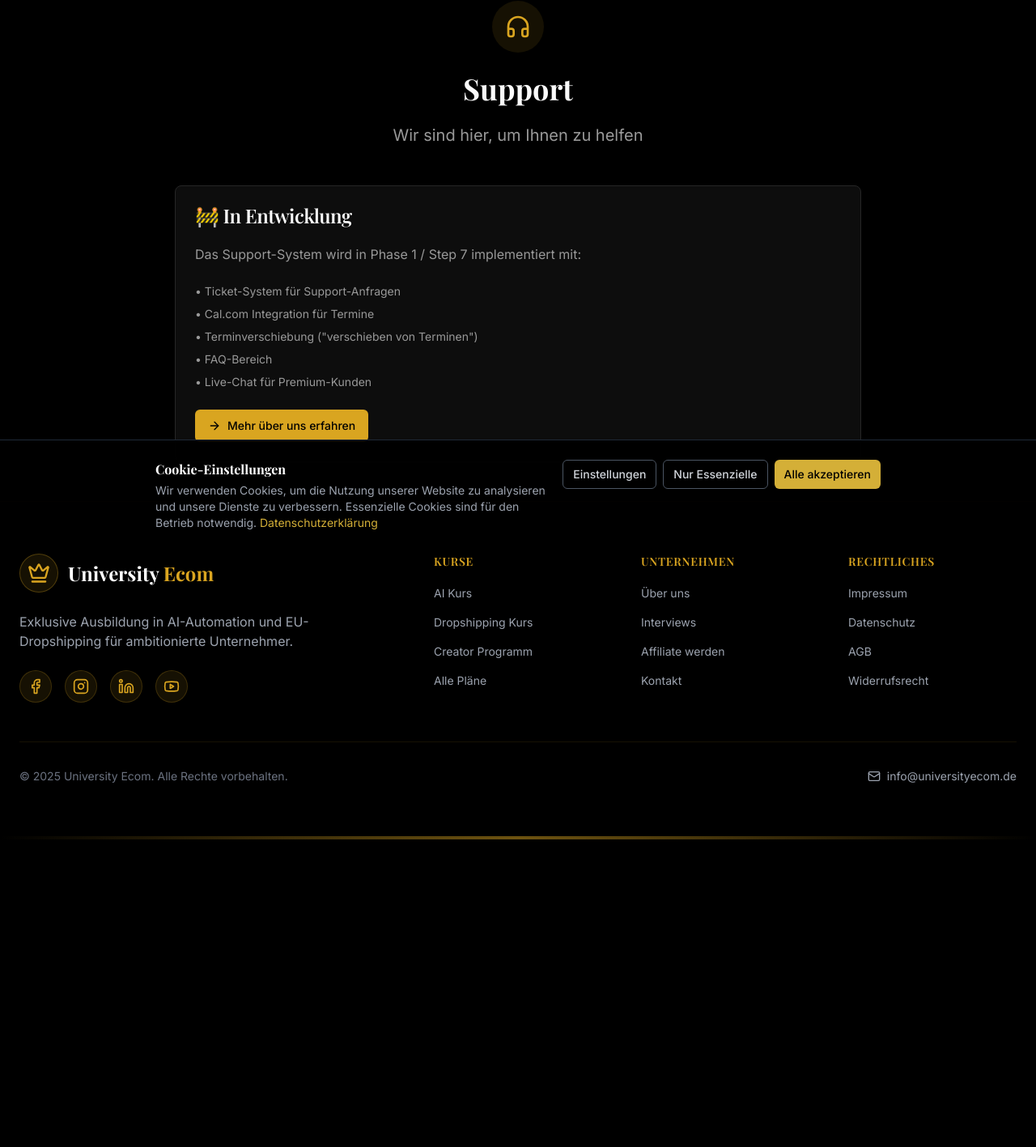
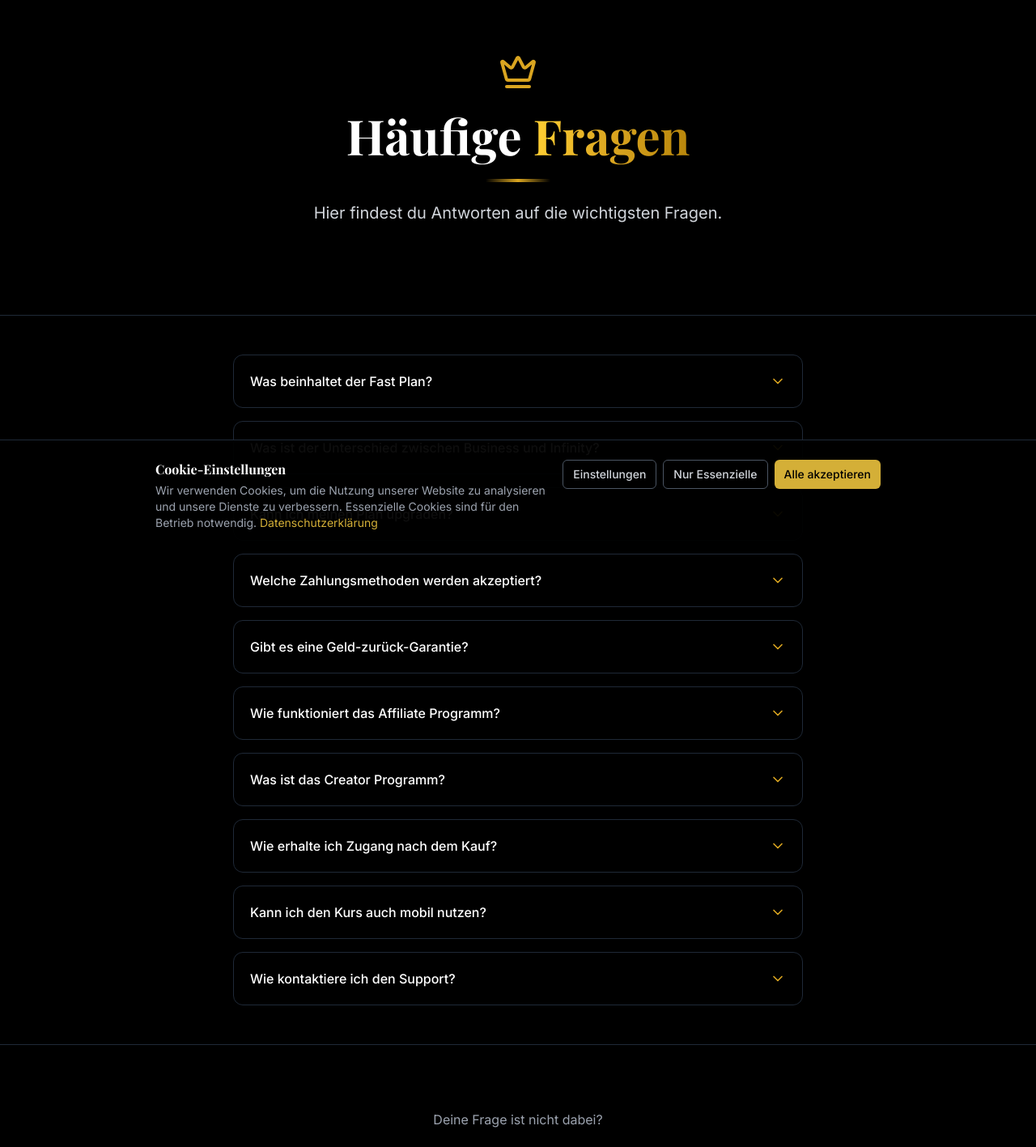
Before and after one commit to hypexcloud/university-ecom, a Next.js app: page /support in a window 1280 px wide. Shown: the part 120-1537 px from the top of the page at 81% size. Before the commit the page ends 1157 px from the top, so only its background shows below. Built offline with nearby package versions, Linux system fonts and the light colour scheme; no server answers; a web font is replaced by a local one.

Commit message:
fix: /support is now FAQ page, /contact links to FAQ not support — tickets only for members

```diff
--- a/src/app/(marketing)/contact/page.tsx
+++ b/src/app/(marketing)/contact/page.tsx
@@ -76,8 +76,8 @@
             </Link>
 
             <Link href="/support" className="block border border-prestige-gray-800 rounded-xl p-6 hover:border-prestige-gold-500/50 transition-colors">
-              <h3 className="text-lg font-bold text-prestige-white mb-2">Support & FAQ</h3>
-              <p className="text-prestige-gray-400 text-sm">Antworten auf häufige Fragen und technischer Support.</p>
+              <h3 className="text-lg font-bold text-prestige-white mb-2">FAQ</h3>
+              <p className="text-prestige-gray-400 text-sm">Antworten auf häufig gestellte Fragen.</p>
             </Link>
 
             <Link href="/affiliate" className="block border border-prestige-gray-800 rounded-xl p-6 hover:border-prestige-gold-500/50 transition-colors">
--- a/src/app/(marketing)/support/page.tsx
+++ b/src/app/(marketing)/support/page.tsx
@@ -1,44 +1,69 @@
-import { Card, CardContent, CardHeader, CardTitle } from '@/components/ui/card'
-import { Button } from '@/components/ui/button'
-import { HeadphonesIcon, ArrowRight } from 'lucide-react'
+import { Crown, ChevronDown } from 'lucide-react'
 import Link from 'next/link'
+
+export const metadata = {
+  title: 'FAQ — University Ecom',
+  description: 'Häufig gestellte Fragen zu unseren Kursen, Zahlungen, und dem Affiliate Programm.',
+}
+
+const faqs = [
+  { q: 'Was beinhaltet der Fast Plan?', a: 'Der Fast Plan beinhaltet lebenslangen Zugang zu allen Kursinhalten, die WhatsApp-Gruppe, Discord-Zugang und Selbststudium. Keine 1:1 Sessions.' },
+  { q: 'Was ist der Unterschied zwischen Business und Infinity?', a: 'Business enthält 3 persönliche 1:1 Sessions mit einem Mentor. Infinity bietet unbegrenzte Sessions, VIP-Support und Lifetime-Updates.' },
+  { q: 'Kann ich meinen Plan upgraden?', a: 'Ja, Upgrades sind jederzeit möglich (Fast → Business → Infinity). Du zahlst nur die Preisdifferenz.' },
+  { q: 'Welche Zahlungsmethoden werden akzeptiert?', a: 'Wir akzeptieren Stripe (Kreditkarte, SEPA), PayPal und Kryptowährungen (BTC, ETH, USDT).' },
+  { q: 'Gibt es eine Geld-zurück-Garantie?', a: 'Da es sich um digitale Inhalte handelt, erlischt das Widerrufsrecht mit Beginn der Nutzung. Du stimmst dem beim Checkout ausdrücklich zu.' },
+  { q: 'Wie funktioniert das Affiliate Programm?', a: 'Du erhältst 15% Provision auf jeden Verkauf über deinen Empfehlungslink. Cookie-Laufzeit: 30 Tage. Auszahlung am 1. jedes Monats.' },
+  { q: 'Was ist das Creator Programm?', a: 'Persönliches 1:1 Coaching für TikTok (€75) und YouTube (€100) Creator. Inkl. Briefing, 2 Calls und individuelle Strategie.' },
+  { q: 'Wie erhalte ich Zugang nach dem Kauf?', a: 'Sofort nach Zahlungsbestätigung erhältst du Zugang zum Dashboard. Alle Kursinhalte sind direkt verfügbar.' },
+  { q: 'Kann ich den Kurs auch mobil nutzen?', a: 'Ja, das Dashboard ist vollständig responsive und funktioniert auf allen Geräten.' },
+  { q: 'Wie kontaktiere ich den Support?', a: 'Als Mitglied kannst du über das Dashboard ein Support-Ticket erstellen. Ansonsten erreichst du uns per E-Mail an info@universityecom.de.' },
+]
 
 export default function SupportPage() {
   return (
-    <div className="container mx-auto px-6 py-12 max-w-4xl">
-      <div className="text-center space-y-6 mb-12">
-        <div className="mx-auto w-16 h-16 bg-primary/10 rounded-full flex items-center justify-center">
-          <HeadphonesIcon className="h-8 w-8 text-primary" />
+    <div className="min-h-screen bg-prestige-black">
+      <section className="px-6 py-20 md:py-28">
+        <div className="container mx-auto max-w-3xl text-center">
+          <Crown className="w-12 h-12 text-prestige-gold-500 mx-auto mb-6" />
+          <h1 className="text-5xl md:text-6xl font-display font-bold text-prestige-white mb-6">
+            Häufige <span className="text-gradient-gold">Fragen</span>
+          </h1>
+          <div className="accent-line-gold mx-auto mb-6"></div>
+          <p className="text-xl text-prestige-gray-300">
+            Hier findest du Antworten auf die wichtigsten Fragen.
+          </p>
         </div>
-        <h1 className="text-4xl font-bold">Support</h1>
-        <p className="text-xl text-muted-foreground">
-          Wir sind hier, um Ihnen zu helfen
-        </p>
-      </div>
+      </section>
 
-      <Card>
-        <CardHeader>
-          <CardTitle>🚧 In Entwicklung</CardTitle>
-        </CardHeader>
-        <CardContent>
-          <p className="text-muted-foreground mb-6">
-            Das Support-System wird in Phase 1 / Step 7 implementiert mit:
-          </p>
-          <ul className="space-y-2 text-sm text-muted-foreground mb-6">
-            <li>• Ticket-System für Support-Anfragen</li>
-            <li>• Cal.com Integration für Termine</li>
-            <li>• Terminverschiebung ("verschieben von Terminen")</li>
-            <li>• FAQ-Bereich</li>
-            <li>• Live-Chat für Premium-Kunden</li>
-          </ul>
-          <Button asChild>
-            <Link href="/about">
-              <ArrowRight className="mr-2 h-4 w-4" />
-              Mehr über uns erfahren
+      <section className="px-6 py-12 border-t border-prestige-gray-800">
+        <div className="container mx-auto max-w-3xl space-y-4">
+          {faqs.map((faq, i) => (
+            <details key={i} className="group border border-prestige-gray-800 rounded-xl">
+              <summary className="flex items-center justify-between p-5 cursor-pointer list-none">
+                <span className="font-medium text-prestige-white pr-4">{faq.q}</span>
+                <ChevronDown className="h-5 w-5 text-prestige-gold-500 flex-shrink-0 group-open:rotate-180 transition-transform" />
+              </summary>
+              <div className="px-5 pb-5">
+                <p className="text-prestige-gray-400">{faq.a}</p>
+              </div>
+            </details>
+          ))}
+        </div>
+      </section>
+
+      <section className="px-6 py-20 border-t border-prestige-gray-800">
+        <div className="container mx-auto max-w-3xl text-center">
+          <p className="text-prestige-gray-400 mb-6">Deine Frage ist nicht dabei?</p>
+          <div className="flex flex-col sm:flex-row gap-4 justify-center">
+            <Link href="/contact" className="inline-flex items-center justify-center px-6 py-3 border border-prestige-gray-600 text-prestige-gray-300 rounded-lg hover:border-prestige-gold-500 hover:text-prestige-white transition-colors">
+              Kontakt aufnehmen
             </Link>
-          </Button>
-        </CardContent>
-      </Card>
+            <Link href="/intake" className="inline-flex items-center justify-center px-6 py-3 bg-prestige-gold-500 text-black font-medium rounded-lg hover:bg-prestige-gold-400 transition-colors">
+              Erstgespräch buchen
+            </Link>
+          </div>
+        </div>
+      </section>
     </div>
   )
 }
```
